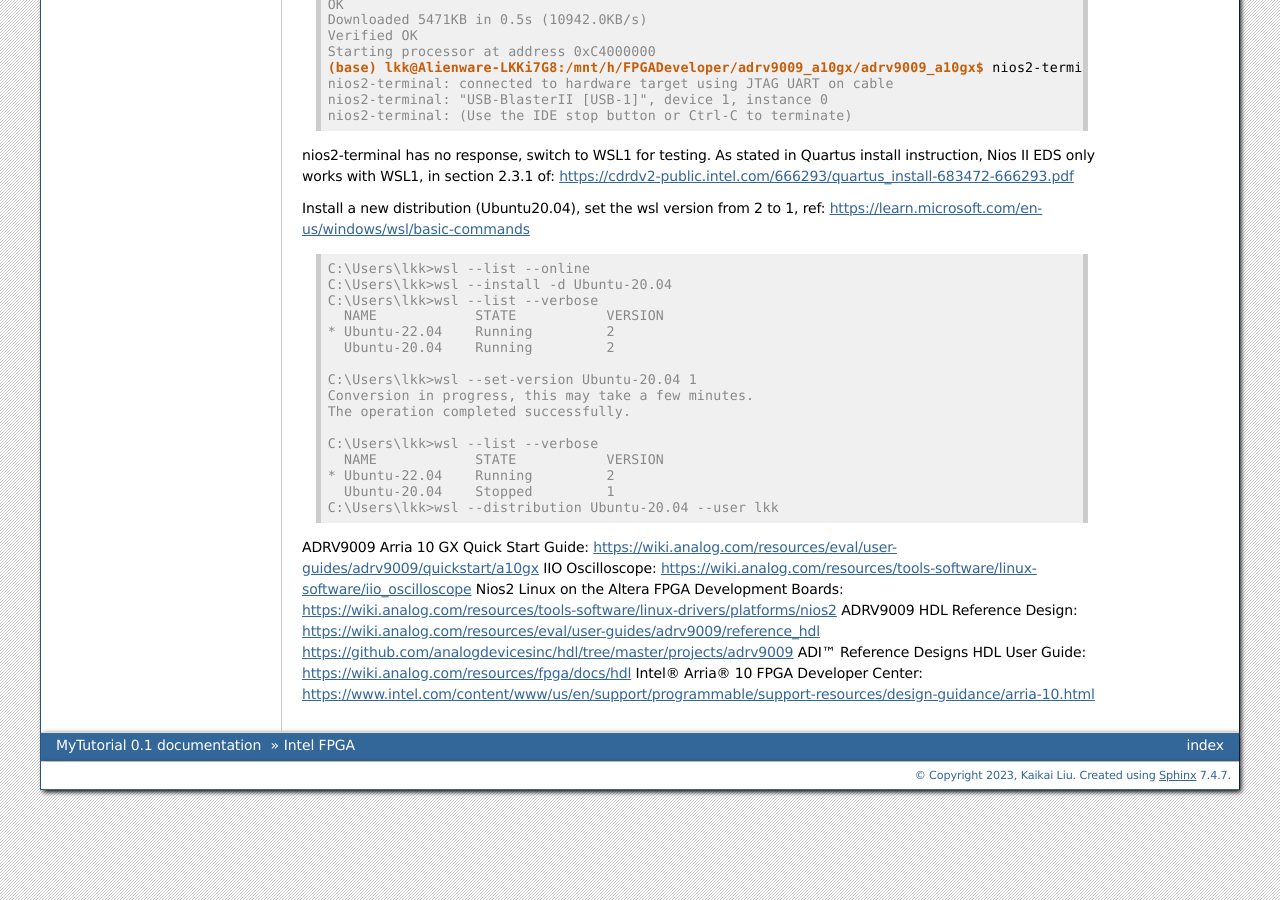
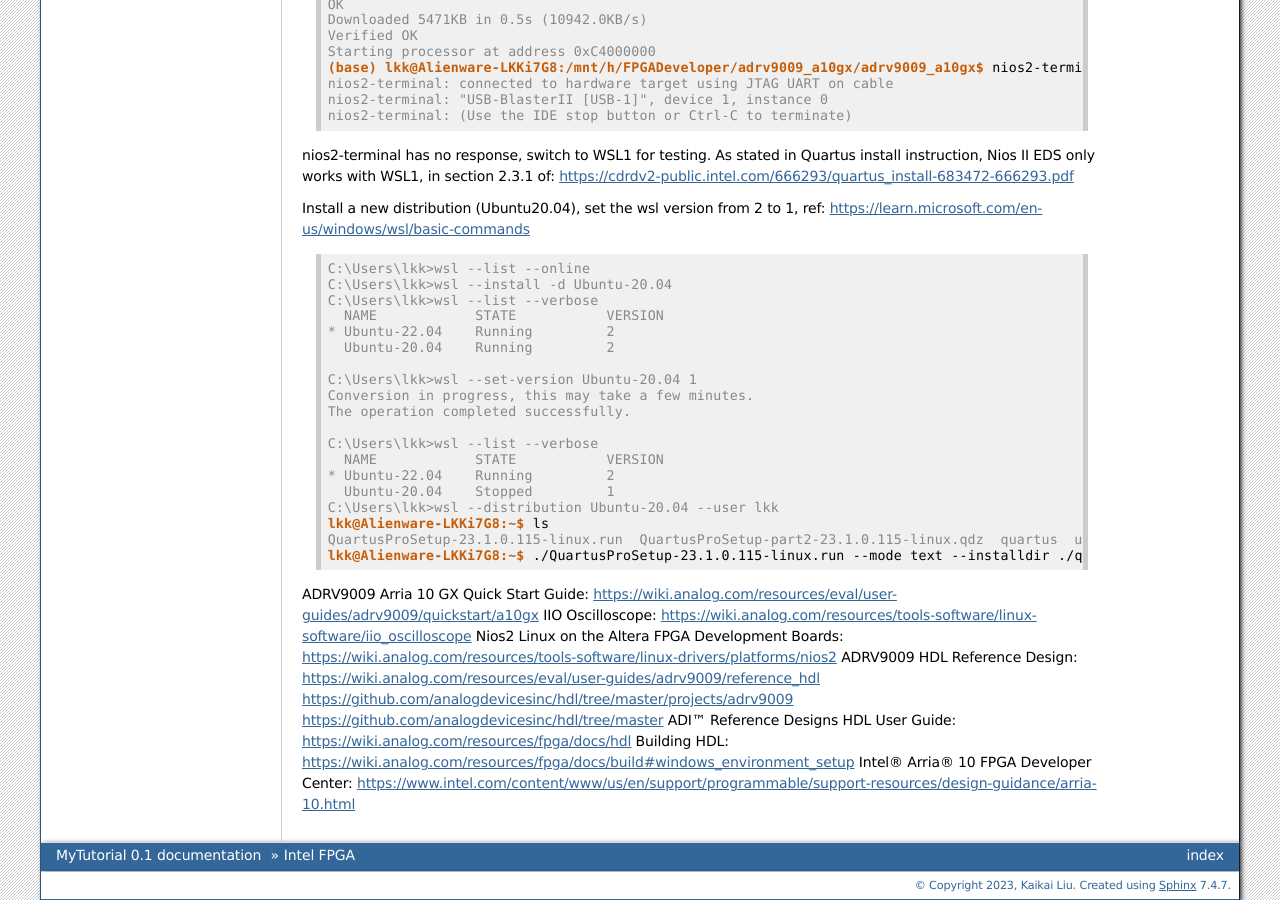
Before and after one commit to lkk688/mytutorial, a Sphinx documentation site: the page built from docs/source/intelfpga.rst, in a window 1280 px wide and 900 px high, scrolled down 2234 px. Built offline with Sphinx 7.4.7, drawn with Linux system fonts in a browser that asks for light colours.

Commit message:
Update intelfpga.rst

```diff
--- a/docs/source/intelfpga.rst
+++ b/docs/source/intelfpga.rst
@@ -141,11 +141,17 @@ Install a new distribution (Ubuntu20.04), set the wsl version from 2 to 1, ref:
  * Ubuntu-22.04    Running         2
    Ubuntu-20.04    Stopped         1
  C:\Users\lkk>wsl --distribution Ubuntu-20.04 --user lkk
+ lkk@Alienware-LKKi7G8:~$ ls
+ QuartusProSetup-23.1.0.115-linux.run  QuartusProSetup-part2-23.1.0.115-linux.qdz  quartus  ubuntu20
+ lkk@Alienware-LKKi7G8:~$ ./QuartusProSetup-23.1.0.115-linux.run --mode text --installdir ./quartus
+
 
 ADRV9009 Arria 10 GX Quick Start Guide: https://wiki.analog.com/resources/eval/user-guides/adrv9009/quickstart/a10gx
 IIO Oscilloscope: https://wiki.analog.com/resources/tools-software/linux-software/iio_oscilloscope
 Nios2 Linux on the Altera FPGA Development Boards: https://wiki.analog.com/resources/tools-software/linux-drivers/platforms/nios2
 ADRV9009 HDL Reference Design: https://wiki.analog.com/resources/eval/user-guides/adrv9009/reference_hdl
 https://github.com/analogdevicesinc/hdl/tree/master/projects/adrv9009
+https://github.com/analogdevicesinc/hdl/tree/master
 ADI™ Reference Designs HDL User Guide: https://wiki.analog.com/resources/fpga/docs/hdl
+Building HDL: https://wiki.analog.com/resources/fpga/docs/build#windows_environment_setup
 Intel® Arria® 10 FPGA Developer Center: https://www.intel.com/content/www/us/en/support/programmable/support-resources/design-guidance/arria-10.html
```
